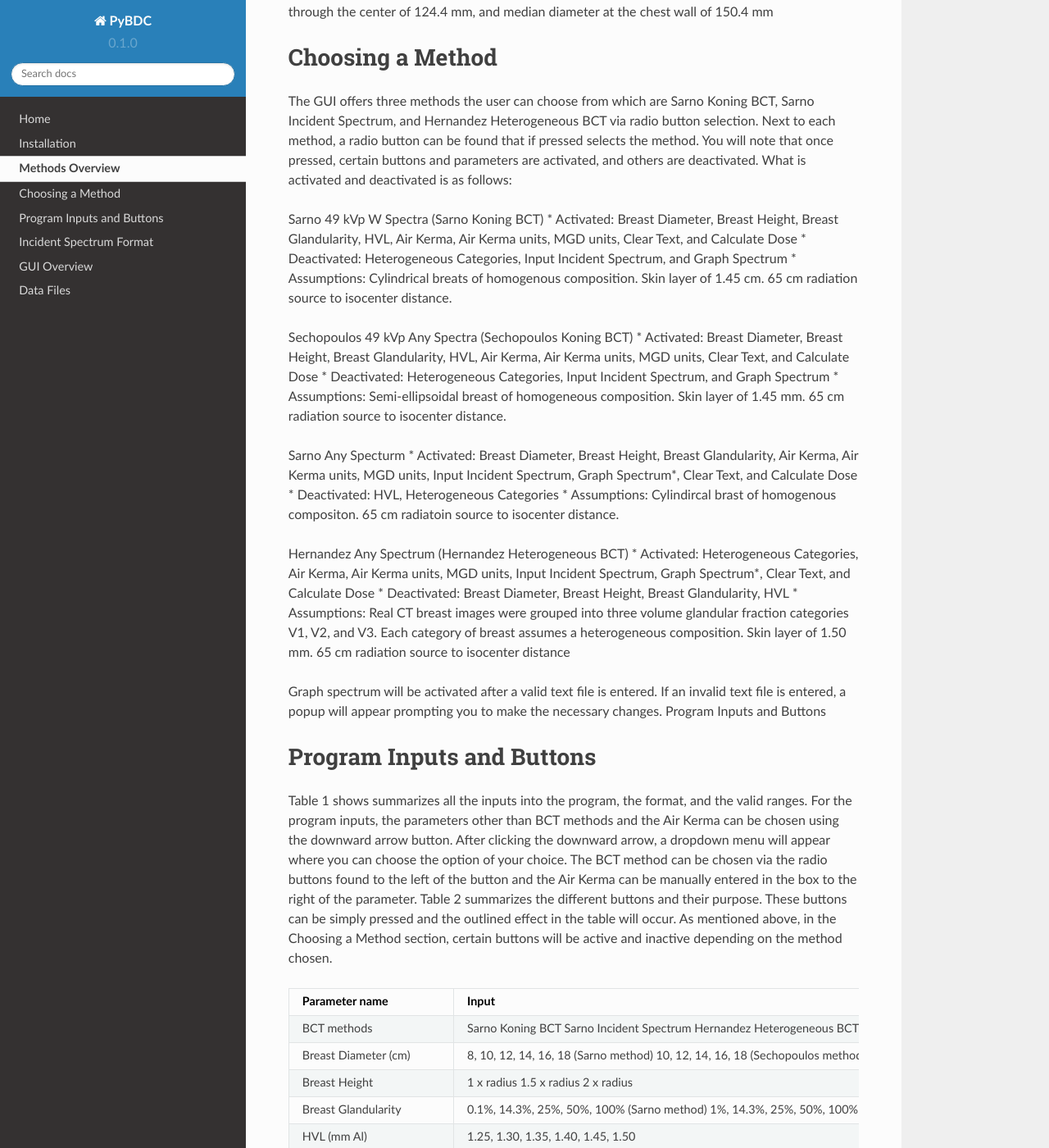
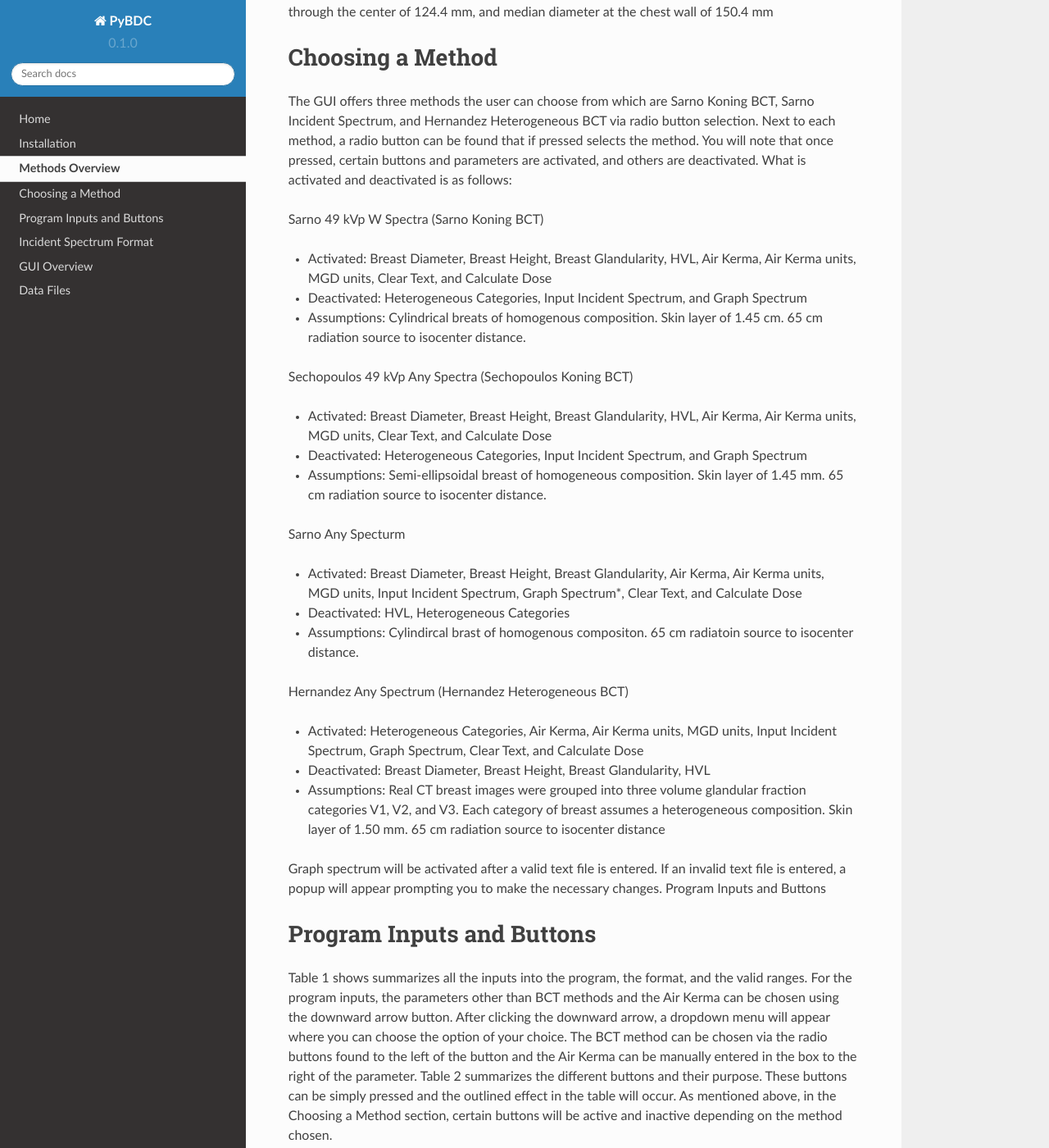
Before and after one commit to harshamarupudi56/PyBDC, a Sphinx documentation site: the page built from Doc/methods.rst, in a window 1280 px wide and 1400 px high, scrolled down 925 px. Shown: the whole window at 82% size. Built offline with Sphinx 7.4.7 and the Read the Docs theme 2.0.0, drawn with Linux system fonts in a browser that asks for light colours.

```diff
--- a/Doc/methods.rst
+++ b/Doc/methods.rst
@@ -30,23 +30,35 @@ Choosing a Method
 The GUI offers three methods the user can choose from which are Sarno Koning BCT, Sarno Incident Spectrum, and Hernandez Heterogeneous BCT via radio button selection. Next to each method, a radio button can be found that if pressed selects the method. You will note that once pressed, certain buttons and parameters are activated, and others are deactivated. What is activated and deactivated is as follows:
 
 Sarno 49 kVp W Spectra (Sarno Koning BCT)
+
 * Activated: Breast Diameter, Breast Height, Breast Glandularity, HVL, Air Kerma, Air Kerma units, MGD units, Clear Text, and Calculate Dose
+
 * Deactivated: Heterogeneous Categories, Input Incident Spectrum, and Graph Spectrum
+
 * Assumptions: Cylindrical breats of homogenous composition. Skin layer of 1.45 cm. 65 cm radiation source to isocenter distance.
 
 Sechopoulos 49 kVp Any Spectra (Sechopoulos Koning BCT)
+
 * Activated: Breast Diameter, Breast Height, Breast Glandularity, HVL, Air Kerma, Air Kerma units, MGD units, Clear Text, and Calculate Dose
+
 * Deactivated: Heterogeneous Categories, Input Incident Spectrum, and Graph Spectrum
+
 * Assumptions: Semi-ellipsoidal breast of homogeneous composition. Skin layer of 1.45 mm. 65 cm radiation source to isocenter distance.
 
 Sarno Any Specturm
+
 * Activated: Breast Diameter, Breast Height, Breast Glandularity, Air Kerma, Air Kerma units, MGD units, Input Incident Spectrum, Graph Spectrum*, Clear Text, and Calculate Dose
+
 * Deactivated: HVL, Heterogeneous Categories
+
 * Assumptions: Cylindircal brast of homogenous compositon. 65 cm radiatoin source to isocenter distance.
 
 Hernandez Any Spectrum (Hernandez Heterogeneous BCT)
-* Activated: Heterogeneous Categories, Air Kerma, Air Kerma units, MGD units, Input Incident Spectrum, Graph Spectrum*, Clear Text, and Calculate Dose
+
+* Activated: Heterogeneous Categories, Air Kerma, Air Kerma units, MGD units, Input Incident Spectrum, Graph Spectrum, Clear Text, and Calculate Dose
+
 * Deactivated: Breast Diameter, Breast Height, Breast Glandularity, HVL
+
 * Assumptions: Real CT breast images were grouped into three volume glandular fraction categories V1, V2, and V3.	Each category of breast assumes a heterogeneous composition.	Skin layer of 1.50 mm. 65 cm radiation source to isocenter distance
 
 Graph spectrum will be activated after a valid text file is entered. If an invalid text file is entered, a popup will appear prompting you to make the necessary changes.
```
